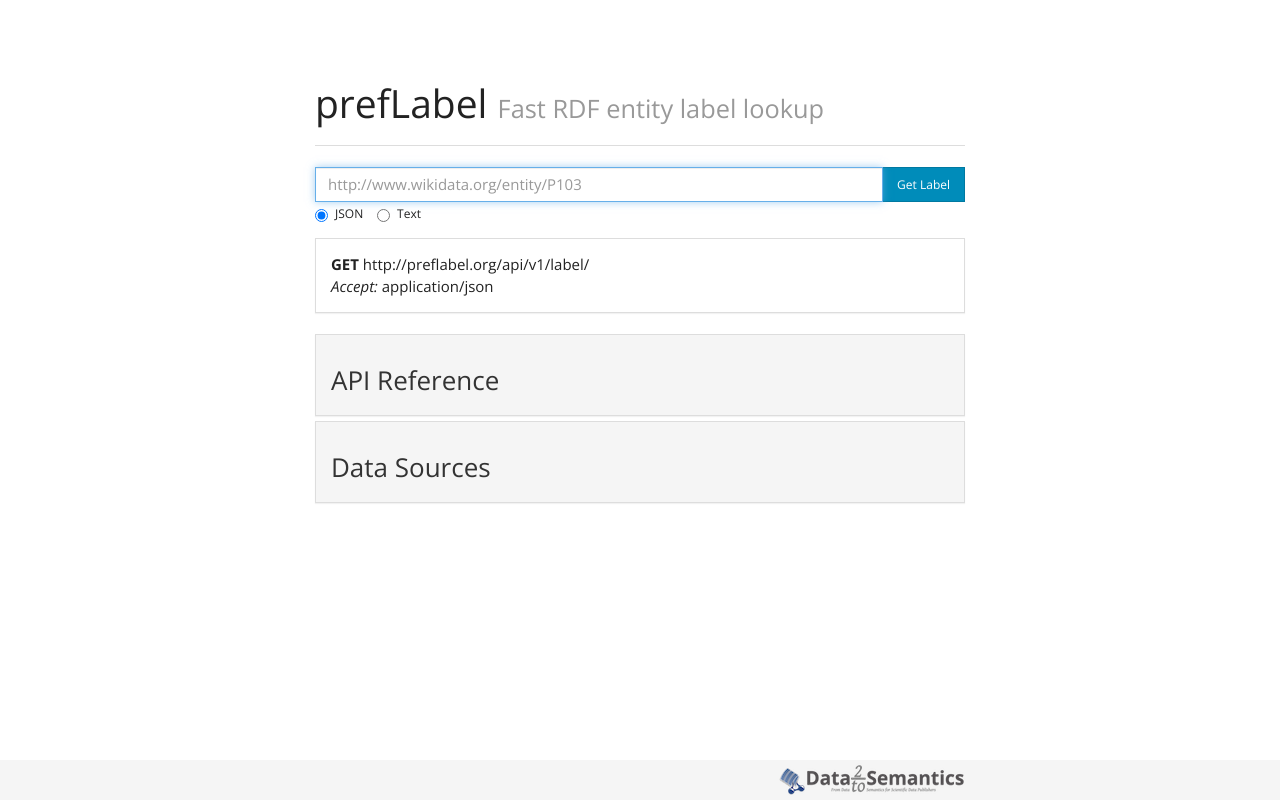
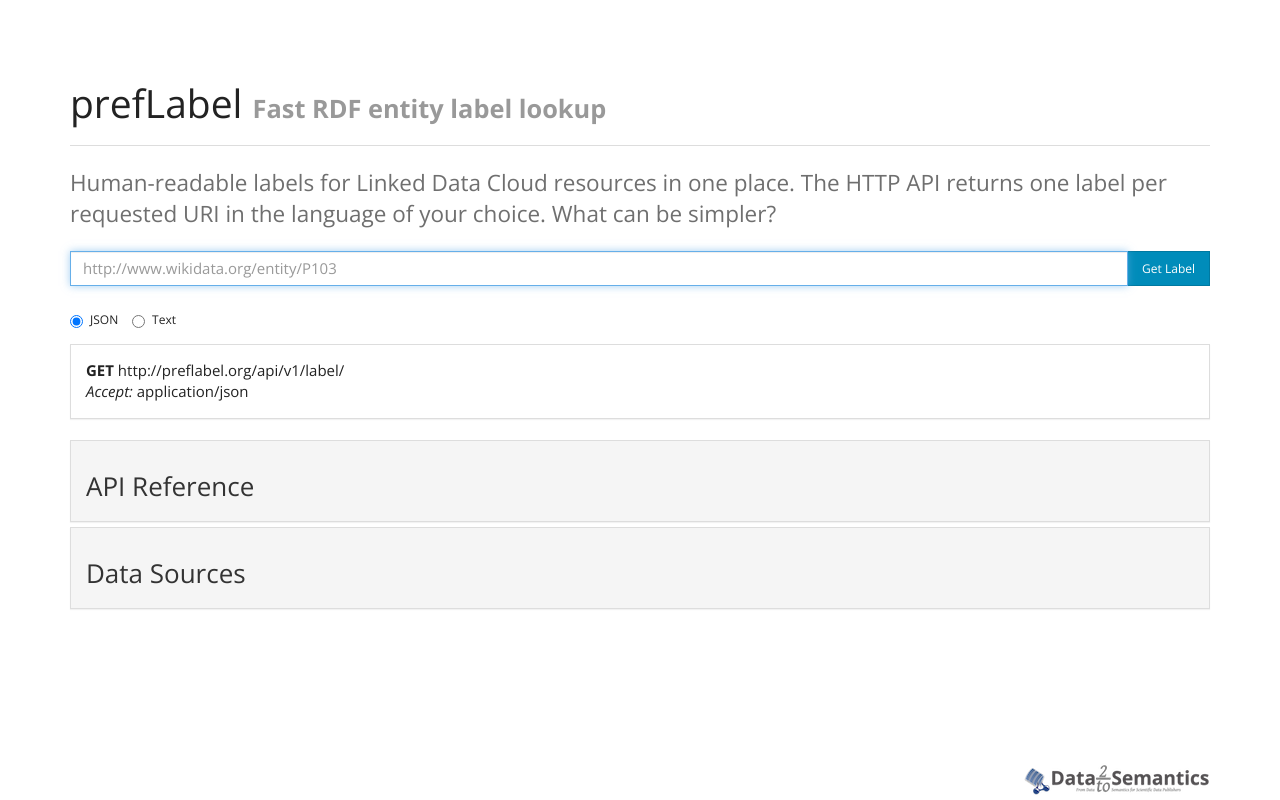
Before and after one commit to Data2Semantics/prefLabel, a plain HTML site: page preflabel/_attachments/index.html in a window 1280 px wide. Drawn offline with nearby package versions, Linux system fonts and the light colour scheme; no server answers.

Commit message:
Indentation and style tweaks

```diff
--- a/preflabel/_attachments/css/style.css
+++ b/preflabel/_attachments/css/style.css
@@ -9,12 +9,17 @@ body {
 }
 
 .container {
-  width: auto;
+/*  width: auto;
   max-width: 680px;
   padding: 0 15px;
+*/
 }
 .container .text-muted {
   margin: 20px 0;
+}
+
+#request-panel {
+    /*border: 0;*/
 }
 
 /* Sticky footer styles
@@ -33,5 +38,6 @@ body {
 /* Set the fixed height of the footer here */
 #footer {
   height: 40px;
-  background-color: #f5f5f5;
+  background-color: #ffffff;
+  /*background-color: #f5f5f5;*/
 }
--- a/preflabel/_attachments/index.html
+++ b/preflabel/_attachments/index.html
@@ -8,9 +8,7 @@
   <meta name="description" content="Fast RDF entity label lookup">
   <meta name="author" content="Marat Charlaganov">
   <!-- <link rel="shortcut icon" href="../../docs-assets/ico/favicon.png"> -->
-
   <title>prefLabel.org</title>
-
   <!-- Bootstrap core CSS -->
   <link href="./css/bootstrap.yeti.min.css" rel="stylesheet">
   <!-- <link rel="stylesheet" href="https://netdna.bootstrapcdn.com/bootstrap/3.2.0/css/bootstrap.min.css"> -->
@@ -33,28 +31,26 @@
 <body ng-controller="MainCtrl">
   <!-- Wrap all page content here -->
   <div id="wrap">
-
     <div class="container">
       <div class="row clearfix">
         <div class="col-md-12 column">
           <div class="page-header">
             <h1>
-                prefLabel <small>Fast RDF entity label lookup</small>
+              prefLabel <small><strong>Fast RDF entity label lookup</strong></small>
             </h1>
           </div>
-
+          <p class="lead">
+            Human-readable labels for <strong>{{numEntities}}</strong> Linked Data Cloud resources in one place.
+            The HTTP API returns one label per requested URI in the language of your choice. What can be simpler?
+          </p>
           <div ng-include src="'partials/form.html'"></div>
           <accordion close-others="true">
             <accordion-group>
-                <accordion-heading>
-                  <h3>API Reference</h3>
-                </accordion-heading>
+              <accordion-heading><h3>API Reference</h3></accordion-heading>
               <div ng-include src="'partials/reference.html'"></div>
             </accordion-group>
             <accordion-group>
-                <accordion-heading>
-                  <h3>Data Sources</h3>
-                </accordion-heading>
+              <accordion-heading><h3>Data Sources</h3></accordion-heading>
               <div ng-include src="'partials/data.html'"></div>
             </accordion-group>
           </accordion>
@@ -62,7 +58,6 @@
       </div>
     </div> <!-- /container -->
   </div> <!-- /wrap -->
-
   <div id="footer">
     <div class="container">
       <div class="pull-right">
--- a/preflabel/_attachments/partials/form.html
+++ b/preflabel/_attachments/partials/form.html
@@ -5,7 +5,7 @@
       <span class="input-group-btn">
         <button class="btn btn-primary" type="button" ng-click="getLabel()">Get Label</button>
       </span>
-    </div>
+    </div><br>
     <div class="form-group">
       <label class="radio-inline">
         <input type="radio" name="acceptRadio" ng-model="acceptHeader" value="application/json" checked>JSON
@@ -15,6 +15,7 @@
       </label>
     </div>
   </form>
+
   <div id="request-panel" class="panel{{lastResponse.status ? (lastResponse.status===200 ? ' panel-primary' : ' panel-danger') : ' panel-default'}}">
     <div class="panel-body">
       <strong>GET</strong> http://preflabel.org/api/v1/label/{{encodedURI()}}<br>
```
Lines whose indentation alone changed are shown as unchanged.
